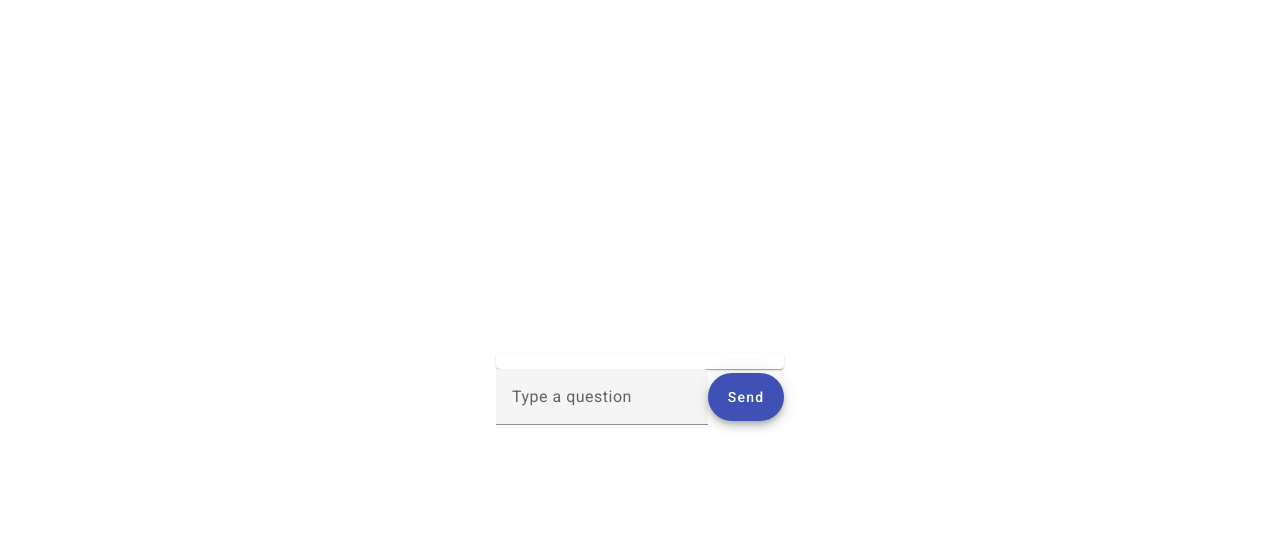
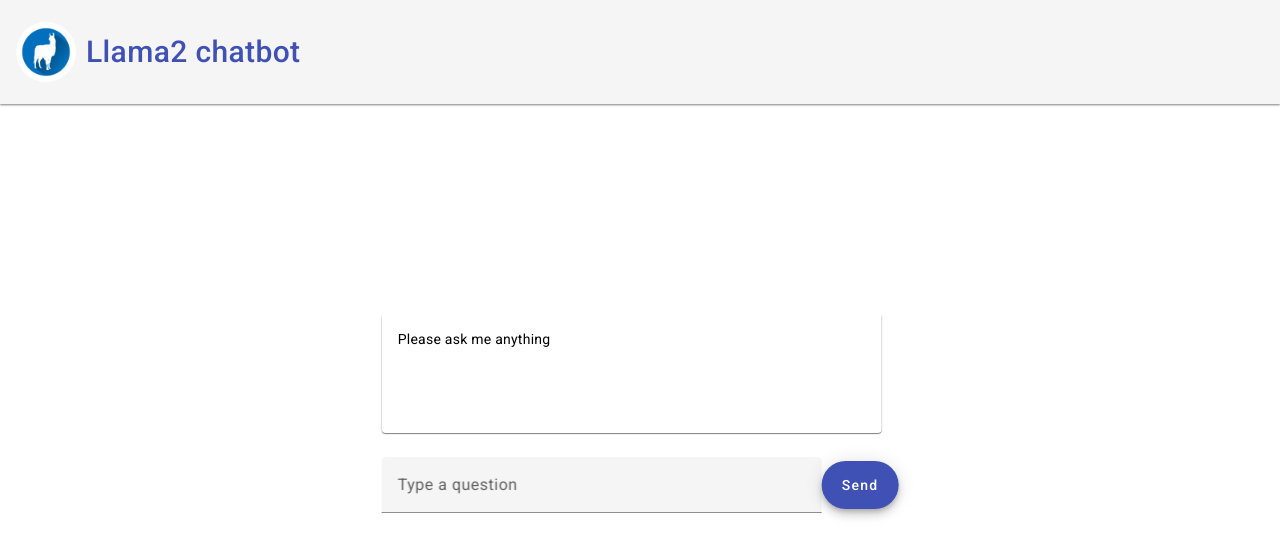
Before and after one commit to Maperti8/Llama2-custom-chatbot, an Angular app: page /chatbot in a window 1280 px wide. Shown: the top 556 px of the page. Built offline with nearby package versions, Linux system fonts and the light colour scheme.

Commit message:
feat added interceptor + styling

```diff
--- a/src/app/app.module.ts
+++ b/src/app/app.module.ts
@@ -1,6 +1,6 @@
 import { NgModule, APP_INITIALIZER } from '@angular/core';
 import { BrowserModule } from '@angular/platform-browser';
-import { HttpClientModule } from '@angular/common/http';
+import { HttpClientModule, HTTP_INTERCEPTORS  } from '@angular/common/http';
 
 import { AppRoutingModule } from './app-routing.module';
 import { AppComponent } from './app.component';
@@ -10,6 +10,8 @@ import { HomeComponent } from './home/components/home/home.component';
 // init token service
 import { AppInitService } from './init';
 import { MaterialModule } from './modules/material/material-module';
+// interceptors
+import { ChatbotInterceptor } from './home/interceptors/chatbot.interceptor';
 
 export function initializeApp(appInitService: AppInitService) {
   return (): Promise<any> => {
@@ -33,7 +35,13 @@ export function initializeApp(appInitService: AppInitService) {
     AppInitService,
     { provide: APP_INITIALIZER,useFactory: initializeApp,
       deps: [AppInitService],
-      multi: true}
+      multi: true},
+    {
+      provide: HTTP_INTERCEPTORS,
+      useClass: ChatbotInterceptor,
+      multi: true
+    }
+
   ],
   bootstrap: [AppComponent]
 })
--- a/src/app/home/components/home/home.component.html
+++ b/src/app/home/components/home/home.component.html
@@ -1,26 +1,31 @@
-<div class="center-container">
+<mat-toolbar class="toolbar">
+  <img src="../../../../assets/depositphotos_151210832-stock-illustration-white-animal-icon.jpg" alt="Your Image" class="toolbar-icon" />
+  Llama2 chatbot</mat-toolbar>
+
+<div class="container">
   <div class="chat-window">
-        <div class="chat-window">
-            <mat-card class="example-card">
+    <mat-card class="chat-card">
         <mat-card-header>
-                  <mat-card-title>
+          <!-- <mat-card-title>
             <div>{{userInput}}</div>
-                  </mat-card-title>
+          </mat-card-title> -->
         </mat-card-header>
         <mat-card-content>
-                    <div >
-                        <div>{{ botOutput }}</div>
+          <div>
+            <div *ngIf="botOutput; else defaultResponse">{{ botOutput }}</div>
           </div>
+          <ng-template #defaultResponse>
+            <div>Please ask me anything</div>
+          </ng-template>
         </mat-card-content>
         <mat-card-footer>
-                  <!-- Your footer content goes here -->
+
         </mat-card-footer>
     </mat-card>
 
-            <mat-form-field>
+    <mat-form-field class="mat-input">
         <input matInput #message maxlength="256" [(ngModel)]="userInput" (keyup.enter)="sendMessage()" placeholder="Type a question" />
     </mat-form-field>
     <button mat-fab extended color="primary" (click)="sendMessage()">Send</button>
 </div>
 </div>
-  </div>
--- a/src/app/home/components/home/home.component.scss
+++ b/src/app/home/components/home/home.component.scss
@@ -1,17 +1,45 @@
-.center-container {
-    display: flex;
-    justify-content: center; /* Center horizontally */
-    align-items: center; /* Center vertically */
-    height: 100vh; /* Make the container take up the full viewport height */
-  }
+.container {
+  height: 80vh;
+  position: relative;
+}
 
-  .chat-container {
-    display: flex;
-    justify-content: space-between; /* Arrange input and button side by side */
-    width: auto; /* Allow the container to expand to fit its content */
-    max-width: 100%; /* Ensure the container doesn't exceed the viewport width */
-  }
+.chat-window {
+  margin: 0;
+  position: absolute;
+  top: 50%;
+  left: 50%;
+  -ms-transform: translate(-50%, -50%);
+  transform: translate(-50%, -50%);
+}
 
-  .example-card {
-    /* Add any additional styling for your mat-card here */
-  }
+.chat-card {
+  min-height: 15vh;
+  min-width: 500px;
+  max-width: 500px;
+  box-shadow: 0 1px 1px rgba(0, 0, 0, 0.5);
+  margin-bottom: 3vh;
+}
+
+.mat-mdc-card-content {
+  padding-bottom: 5px;
+}
+
+.mat-input {
+  min-width: 440px;
+  border-radius: 30px;
+}
+
+.toolbar {
+  min-height: 13vh;
+  color: #3f51b5;
+  font-size: 30px;
+  box-shadow: 0 1px 2px rgba(0, 0, 0, 0.5);
+}
+
+.toolbar-icon {
+  width: 60px;
+  height: 60px;
+  margin-right: 10px;
+  position: relative;
+  border-radius: 50%;
+}
--- /dev/null
+++ b/src/app/home/interceptors/chatbot.interceptor.ts
@@ -0,0 +1,21 @@
+// chatbot.interceptor.ts
+
+import { Injectable } from '@angular/core';
+import { HttpInterceptor, HttpRequest, HttpHandler, HttpEvent } from '@angular/common/http';
+import { Observable } from 'rxjs';
+import { ChatbotService } from '../services/chatbot.service';
+
+@Injectable()
+export class ChatbotInterceptor implements HttpInterceptor {
+  constructor(private chatbotService: ChatbotService) {}
+
+  intercept(request: HttpRequest<any>, next: HttpHandler): Observable<HttpEvent<any>> {
+    // Intercept the request and delegate it to the chatbot service.
+    if (request.url === 'bot-endpoint') {
+      return this.chatbotService.getResponse(request.body.input);
+    }
+
+    // For other requests, proceed as usual.
+    return next.handle(request);
+  }
+}
--- a/src/app/modules/material/material-module.ts
+++ b/src/app/modules/material/material-module.ts
@@ -4,13 +4,15 @@ import { MatFormFieldModule } from '@angular/material/form-field';
 import { FormsModule } from '@angular/forms';
 import { MatCardModule } from '@angular/material/card';
 import { MatButtonModule } from '@angular/material/button';
+import { MatToolbarModule } from '@angular/material/toolbar';
 
 const materialComponents = [
   FormsModule,
   MatInputModule,
   MatFormFieldModule,
   MatCardModule,
-  MatButtonModule
+  MatButtonModule,
+  MatToolbarModule
 ]
 
 @NgModule({
```
Also changed, not shown: src/assets/depositphotos_151210832-stock-illustration-white-animal-icon.jpg (added). Lines whose indentation alone changed are shown as unchanged.
